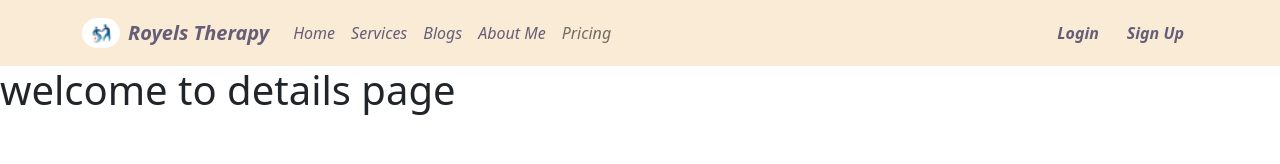
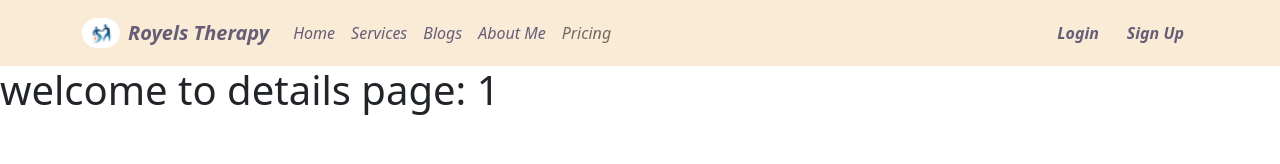
Before and after one commit to shahriar-kasem/independent-service-provider, a React (Create React App) app: page /service/1 in a window 1280 px wide. Shown: the top 164 px of the page. Built offline with nearby package versions, Linux system fonts and the light colour scheme; no server answers.

Commit message:
minor change

```diff
--- a/src/Components/Pages/Home/Home/ServiceDetails.js/ServiceDetails.js
+++ b/src/Components/Pages/Home/Home/ServiceDetails.js/ServiceDetails.js
@@ -15,7 +15,7 @@ const ServiceDetails = () => {
 
     return (
         <section className='service-details-container'>
-            <h1>welcome to details page</h1>
+            <h1>welcome to details page: {id}</h1>
             {/* <div className='service-details'>
                 <img src={data.img} alt="" />
                 <h2><span className='text-primary'>{data.name}</span></h2>
```
